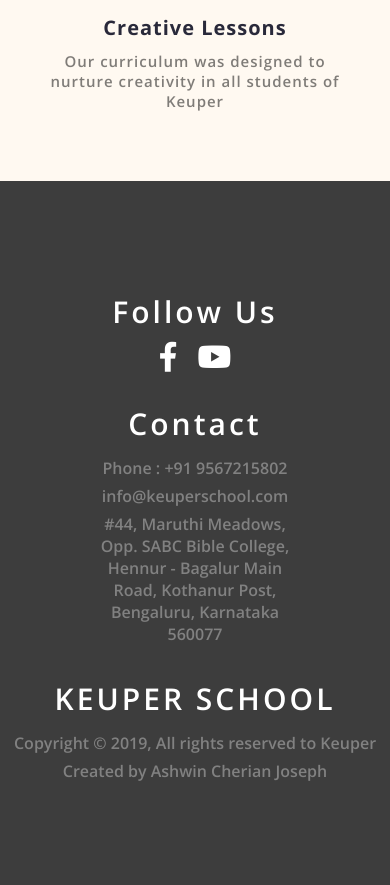
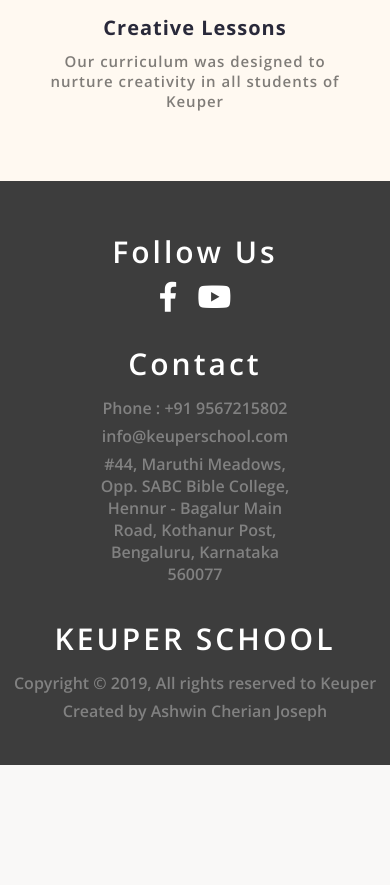
Before and after one commit to iamashwincherian/Keuper-School, a PHP site: page /index.php in a window 390 px wide. Shown: the part 2493-3378 px from the top of the page. After the commit the page ends 3258 px from the top, so only its background shows below. Run offline with PHP 8.4, Linux system fonts and the light colour scheme; some libraries are stand-ins or nearby versions.

Commit message:
bug fixes

```diff
--- a/includes/style.css
+++ b/includes/style.css
@@ -738,6 +738,7 @@ footer{
 }
 
 @media screen and (max-width: 800px) {
+
     .footer-follow{
         order: -2;
     }
@@ -756,4 +757,8 @@ footer{
     .address{
         width: 200px;
     }
+
+    footer{
+        padding: 40px 0;
+    }
 }
```
